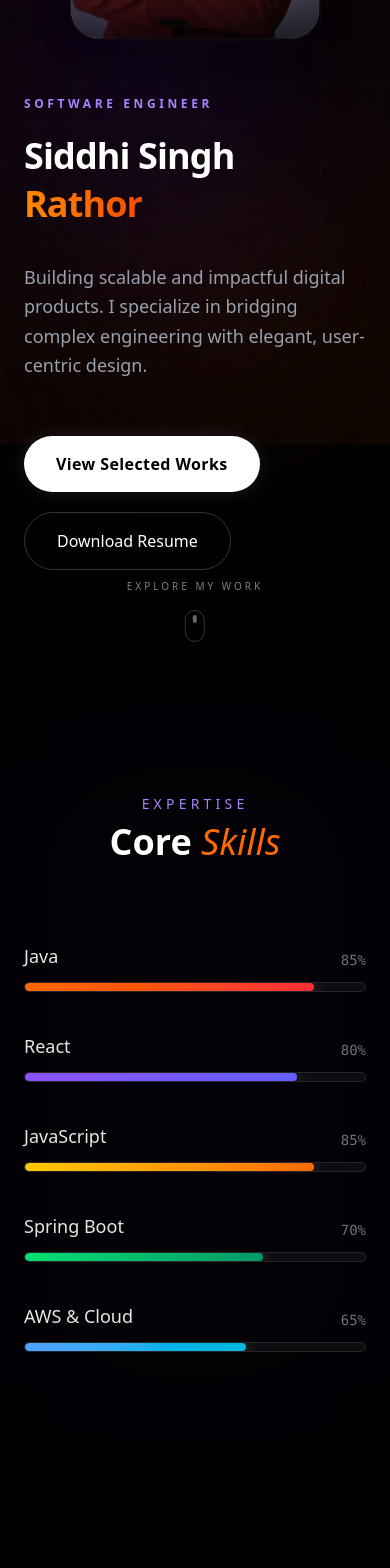
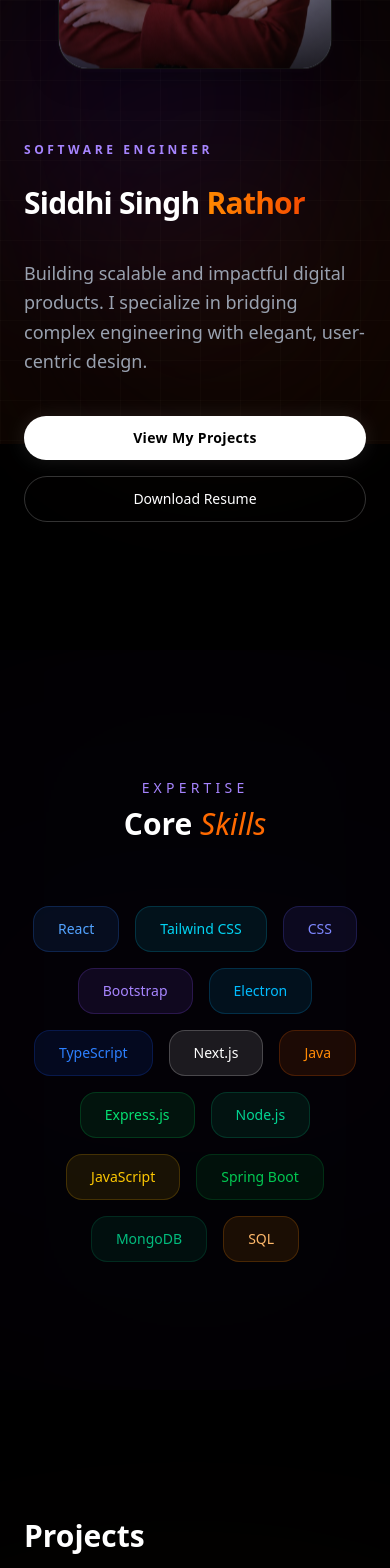
Before and after one commit to siddhisinghrathor/Siddhi_portfolio, a React (Vite) app: page / in a window 390 px wide. Shown: the part 400-1968 px from the top of the page. Built offline with nearby package versions, Linux system fonts and the light colour scheme.

Commit message:
refactor: improve responsive layout, typography, and UI consistency across landing pages and project components

```diff
--- a/src/pages/Contact.tsx
+++ b/src/pages/Contact.tsx
@@ -11,7 +11,7 @@ const Contact = () => {
   };
 
   return (
-    <section id="contact" className="py-32 relative overflow-hidden">
+    <section id="contact" className="py-32 md:py-48 relative overflow-hidden">
       <div className="max-w-4xl mx-auto px-6 text-center relative z-10">
 
         <motion.div
--- a/src/pages/Experience.tsx
+++ b/src/pages/Experience.tsx
@@ -30,7 +30,7 @@ const milestones = [
 
 const Experience = () => {
   return (
-    <section id="experience" className="py-32 relative overflow-hidden">
+    <section id="experience" className="py-32 md:py-48 relative overflow-hidden">
       {/* Background Ambient Glow */}
       <div className="absolute inset-0 -z-10 pointer-events-none">
         <div className="absolute top-1/2 right-0 w-[400px] h-[400px] bg-violet-600/5 blur-[150px] mix-blend-screen rounded-full" />
@@ -44,9 +44,9 @@ const Experience = () => {
            transition={{ duration: 0.8, ease: [0.16, 1, 0.3, 1] }}
            className="text-center mb-20"
         >
-          <h2 className="text-sm tracking-[0.3em] uppercase text-violet-400 mb-3 font-semibold">Proof of Work</h2>
+
           <h3 className="text-4xl md:text-5xl font-bold text-white tracking-tight">
-            Experience & <span className="text-transparent bg-clip-text bg-gradient-to-r from-orange-400 to-orange-600 italic font-light">Authority</span>
+            Achievements
           </h3>
         </motion.div>
 
--- a/src/pages/Home.tsx
+++ b/src/pages/Home.tsx
@@ -80,7 +80,7 @@ const ProfileCard = () => {
         style={{ transformStyle: "preserve-3d", rotateX, rotateY }}
         onMouseMove={handleMouseMove}
         onMouseLeave={handleMouseLeave}
-        className="group relative p-[3px] rounded-[2rem] w-64 h-[22rem] md:w-80 md:h-[28rem] transition-shadow duration-700 hover:shadow-[0_20px_60px_-15px_rgba(139,92,246,0.3)] shadow-[0_10px_40px_-20px_rgba(0,0,0,0.5)]"
+        className="group relative p-[3px] rounded-[2rem] w-full max-w-[280px] aspect-[4/5] md:w-80 md:h-[28rem] transition-shadow duration-700 hover:shadow-[0_20px_60px_-15px_rgba(139,92,246,0.3)] shadow-[0_10px_40px_-20px_rgba(0,0,0,0.5)]"
       >
         {/* Animated Gradient Border */}
         <motion.div
@@ -114,7 +114,7 @@ const Home = () => {
   return (
     <section
       id="home"
-      className="relative min-h-screen flex items-center justify-center overflow-hidden py-24 md:py-0"
+      className="relative min-h-screen flex items-center justify-center overflow-hidden py-32 md:py-40"
     >
       {/* Background Gradients */}
       <div className="absolute inset-0 -z-20 pointer-events-none">
@@ -123,7 +123,7 @@ const Home = () => {
       </div>
 
       <div className="max-w-6xl w-full px-6 relative z-10">
-        <div className="grid md:grid-cols-2 gap-12 lg:gap-20 items-center">
+        <div className="grid md:grid-cols-2 gap-16 md:gap-12 lg:gap-20 items-center">
 
           {/* LEFT — TEXT IDENTITY */}
           <motion.div
@@ -139,9 +139,9 @@ const Home = () => {
             </motion.div>
 
             <motion.div variants={itemVariants}>
-              <h1 className="text-4xl md:text-6xl lg:text-[4.5rem] font-bold tracking-tight text-white leading-[1.1]">
-                Siddhi Singh <br/>
-                <span className="text-transparent bg-clip-text bg-gradient-to-r from-orange-400 to-orange-600 inline-block mt-2">
+              <h1 className="text-3xl sm:text-4xl md:text-6xl lg:text-[4.5rem] font-bold tracking-tight text-white leading-[1.1]">
+                Siddhi Singh <span className="hidden sm:inline"><br/></span>
+                <span className="text-transparent bg-clip-text bg-gradient-to-r from-orange-400 to-orange-600 inline-block mt-1 sm:mt-2">
                   Rathor
                 </span>
               </h1>
@@ -154,17 +154,17 @@ const Home = () => {
               Building scalable and impactful digital products. I specialize in bridging complex engineering with elegant, user-centric design.
             </motion.p>
 
-            <motion.div variants={itemVariants} className="pt-8 flex flex-wrap gap-5">
+            <motion.div variants={itemVariants} className="pt-4 md:pt-8 flex flex-col sm:flex-row gap-4 sm:gap-5">
               <button
                 onClick={() => document.getElementById('projects')?.scrollIntoView({ behavior: 'smooth' })}
-                className="hover-target px-8 py-4 rounded-full bg-white text-black font-semibold tracking-wide hover:bg-gray-100 transition-colors duration-300 shadow-[0_0_20px_rgba(255,255,255,0.1)] hover:shadow-[0_0_30px_rgba(255,255,255,0.2)] flex items-center gap-2"
+                className="hover-target px-6 md:px-8 py-3 md:py-4 rounded-full bg-white text-black text-sm md:text-base font-semibold tracking-wide hover:bg-gray-100 transition-colors duration-300 shadow-[0_0_20px_rgba(255,255,255,0.1)] hover:shadow-[0_0_30px_rgba(255,255,255,0.2)] flex items-center justify-center gap-2"
               >
-                View Selected Works
+                View My Projects
               </button>
               <a
-              target="_blank"
-                href="https://drive.google.com/file/d/11E7YRgGmKBA-q0paemxgnJZDwedSmET8/view?usp=sharing" download
-                className="hover-target px-8 py-4 rounded-full border border-white/20 text-white font-medium hover:bg-white/5 hover:border-white/40 transition-colors duration-300 flex items-center gap-2"
+                target="_blank"
+                href="https://drive.google.com/file/d/11E7YRgGmKBA-q0paemxgnJZDwedSmET8/view?usp=sharing" rel="noreferrer"
+                className="hover-target px-6 md:px-8 py-3 md:py-4 rounded-full border border-white/20 text-white text-sm md:text-base font-medium hover:bg-white/5 hover:border-white/40 transition-colors duration-300 flex items-center justify-center gap-2"
               >
                 Download Resume
               </a>
@@ -180,7 +180,7 @@ const Home = () => {
       {/* Guided User Scroll CTA */}
       <motion.div
         initial={{ opacity: 0 }} animate={{ opacity: 1 }} transition={{ delay: 1.5, duration: 1 }}
-        className="absolute bottom-8 left-1/2 -translate-x-1/2 flex flex-col items-center gap-2 pointer-events-auto cursor-pointer group hover-target hover:opacity-100 opacity-60 transition-opacity"
+        className="absolute bottom-8 left-1/2 -translate-x-1/2 hidden md:flex flex-col items-center gap-2 pointer-events-auto cursor-pointer group hover-target hover:opacity-100 opacity-60 transition-opacity"
         onClick={() => document.getElementById('projects')?.scrollIntoView({ behavior: 'smooth' })}
       >
         <span className="text-[10px] uppercase tracking-[0.3em] text-white/50 group-hover:text-violet-400 transition-colors">Explore My Work</span>
--- a/src/pages/Projects.tsx
+++ b/src/pages/Projects.tsx
@@ -7,7 +7,7 @@ const projects: ProjectType[] = [
   {
     title: "Vardhishnu NGO Platform",
     desc: "A comprehensive digital transformation platform built for Vardhishnu NGO to operate community outreach programs seamlessly.",
-    tags: ["React", "Express Hub", "MongoDB", "Tailwind CSS"],
+    tags: ["React", "Express.js", "MongoDB", "Tailwind CSS"],
     problem: "Vardhishnu relied on paper trails and disconnected systems to manage widespread volunteer orientation data and charity outreaches.",
     solution: "Designed and deployed a scalable MERN stack web app establishing a digital ecosystem for volunteer logging and transparent donation routing.",
     features: ["Digital Volunteer Onboarding", "Real-time Event Management", "Donation Integration Hub", "Custom Admin Dashboard"],
@@ -94,7 +94,7 @@ const TiltCard = ({ project, index, onClick }: { project: ProjectType; index: nu
       onMouseMove={handleMouseMove}
       onMouseLeave={handleMouseLeave}
       onClick={onClick}
-      className="group relative h-[420px] rounded-[1.5rem] bg-white/[0.03] backdrop-blur-xl border border-white/10 transition-all hover:-translate-y-2 duration-500 cursor-pointer hover-target shadow-[0_8px_30px_rgba(0,0,0,0.12)] hover:shadow-[0_20px_40px_rgba(139,92,246,0.15)] flex flex-col overflow-hidden"
+      className="group relative h-[380px] md:h-[420px] rounded-[1.5rem] bg-white/[0.03] backdrop-blur-xl border border-white/10 transition-all hover:-translate-y-2 duration-500 cursor-pointer hover-target shadow-[0_8px_30px_rgba(0,0,0,0.12)] hover:shadow-[0_20px_40px_rgba(139,92,246,0.15)] flex flex-col overflow-hidden"
     >
       {/* Magic Hover Border & Inner Light (hidden on mobile via group-hover logic normally, but opacity 0 initially) */}
       <motion.div
@@ -114,7 +114,7 @@ const TiltCard = ({ project, index, onClick }: { project: ProjectType; index: nu
 
       <div
         style={{ transform: "translateZ(40px)" }}
-        className="p-8 flex flex-col h-full relative z-10"
+        className="p-6 md:p-8 flex flex-col h-full relative z-10"
       >
         {/* Placeholder for project image mock/gradient */}
         <div className="w-full h-32 shrink-0 mb-6 rounded-xl bg-gradient-to-br from-violet-500/10 to-orange-500/5 border border-white/5 relative overflow-hidden flex items-center justify-center pointer-events-none">
@@ -123,11 +123,11 @@ const TiltCard = ({ project, index, onClick }: { project: ProjectType; index: nu
         </div>
 
         <div className="flex-1 flex flex-col">
-          <h3 className="text-2xl text-white font-bold mb-2 tracking-tight group-hover:text-orange-400 transition-colors pointer-events-none">
+          <h3 className="text-xl md:text-2xl text-white font-bold mb-2 tracking-tight group-hover:text-orange-400 transition-colors pointer-events-none">
             {project.title}
           </h3>
 
-          <p className="text-gray-400 text-sm line-clamp-2 leading-relaxed font-light pointer-events-none mb-4">
+          <p className="text-gray-400 text-xs md:text-sm line-clamp-2 md:line-clamp-3 leading-relaxed font-light pointer-events-none mb-4">
             {project.desc}
           </p>
 
@@ -152,7 +152,7 @@ const Projects = () => {
   const [selectedProject, setSelectedProject] = useState<ProjectType | null>(null);
 
   return (
-    <section id="projects" className="relative py-32 overflow-hidden">
+    <section id="projects" className="relative py-32 md:py-48 overflow-hidden">
       <div className="absolute inset-0 -z-10">
         <div className="absolute top-1/4 -right-1/4 w-[600px] h-[600px] bg-orange-500/10 blur-[150px] mix-blend-screen rounded-full" />
         <div className="absolute bottom-1/4 -left-1/4 w-[600px] h-[600px] bg-violet-600/10 blur-[150px] mix-blend-screen rounded-full" />
@@ -165,13 +165,12 @@ const Projects = () => {
            viewport={{ once: true }}
            transition={{ duration: 0.6 }}
         >
-          <h2 className="text-sm tracking-[0.3em] uppercase text-violet-400 mb-2">Portfolio</h2>
-          <h3 className="text-4xl md:text-5xl font-bold mb-16 text-white">
-            Selected <span className="text-orange-500 italic font-light">Works</span>
+          <h3 className="text-3xl md:text-5xl font-bold mb-10 md:mb-16 text-white">
+           Projects
           </h3>
         </motion.div>
 
-        <div className="grid md:grid-cols-2 lg:grid-cols-3 gap-8 perspective-1000">
+        <div className="grid grid-cols-1 md:grid-cols-2 lg:grid-cols-3 gap-6 md:gap-8 perspective-1000">
           {projects.map((p, i) => (
             <TiltCard key={i} project={p} index={i} onClick={() => setSelectedProject(p)} />
           ))}
--- a/src/pages/Skills.tsx
+++ b/src/pages/Skills.tsx
@@ -1,16 +1,25 @@
 import { motion } from "framer-motion";
 
 const skills = [
-  { name: "Java", level: 85, color: "from-orange-500 to-red-500" },
-  { name: "React", level: 80, color: "from-violet-500 to-indigo-500" },
-  { name: "JavaScript", level: 85, color: "from-yellow-400 to-orange-500" },
-  { name: "Spring Boot", level: 70, color: "from-green-400 to-emerald-600" },
-  { name: "AWS & Cloud", level: 65, color: "from-blue-400 to-cyan-500" },
+  { name: "React", color: "bg-blue-500/10 text-blue-400 border-blue-500/20" },
+  { name: "Tailwind CSS", color: "bg-cyan-500/10 text-cyan-400 border-cyan-500/20" },
+  { name: "CSS", color: "bg-indigo-500/10 text-indigo-400 border-indigo-500/20" },
+  { name: "Bootstrap", color: "bg-violet-500/10 text-violet-400 border-violet-500/20" },
+  { name: "Electron", color: "bg-sky-500/10 text-sky-400 border-sky-500/20" },
+  { name: "TypeScript", color: "bg-blue-600/10 text-blue-500 border-blue-600/20" },
+  { name: "Next.js", color: "bg-white/10 text-white border-white/20" },
+  { name: "Java", color: "bg-orange-500/10 text-orange-400 border-orange-500/20" },
+  { name: "Express.js", color: "bg-green-500/10 text-green-400 border-green-500/20" },
+  { name: "Node.js", color: "bg-emerald-500/10 text-emerald-400 border-emerald-500/20" },
+  { name: "JavaScript", color: "bg-yellow-500/10 text-yellow-400 border-yellow-500/20" },
+  { name: "Spring Boot", color: "bg-green-600/10 text-green-500 border-green-600/20" },
+  { name: "MongoDB", color: "bg-emerald-600/10 text-emerald-500 border-emerald-600/20" },
+  { name: "SQL", color: "bg-orange-400/10 text-orange-300 border-orange-400/20" },
 ];
 
 const Skills = () => {
   return (
-    <section id="skills" className="py-32 relative overflow-hidden">
+    <section id="skills" className="py-32 md:py-48 relative overflow-hidden">
       {/* Background Glow */}
       <div className="absolute inset-0 -z-10 flex items-center justify-center">
         <div className="w-[800px] h-[800px] bg-violet-600/5 blur-[200px] rounded-full" />
@@ -22,47 +31,25 @@ const Skills = () => {
            whileInView={{ opacity: 1, y: 0 }}
            viewport={{ once: true }}
            transition={{ duration: 0.6 }}
-           className="text-center mb-20"
+           className="text-center mb-16"
         >
           <h2 className="text-sm tracking-[0.3em] uppercase text-violet-400 mb-2">Expertise</h2>
-          <h3 className="text-4xl md:text-5xl font-bold text-white">
+          <h3 className="text-3xl md:text-5xl font-bold text-white">
             Core <span className="text-orange-500 italic font-light">Skills</span>
           </h3>
         </motion.div>
 
-        <div className="grid md:grid-cols-2 gap-x-16 gap-y-10">
+        <div className="flex flex-wrap justify-center gap-4 md:gap-6">
           {skills.map((skill, i) => (
             <motion.div
               key={i}
-              initial={{ opacity: 0, x: i % 2 === 0 ? -30 : 30 }}
-              whileInView={{ opacity: 1, x: 0 }}
-              viewport={{ once: true, margin: "-50px" }}
-              transition={{ duration: 0.8, delay: i * 0.1 }}
-              className="group"
+              initial={{ opacity: 0, scale: 0.9 }}
+              whileInView={{ opacity: 1, scale: 1 }}
+              viewport={{ once: true }}
+              transition={{ duration: 0.4, delay: i * 0.05 }}
+              className={`px-6 py-3 rounded-2xl border ${skill.color} text-sm md:text-base font-medium transition-all duration-300 hover:scale-105 hover:bg-opacity-20 cursor-default`}
             >
-              <div className="flex justify-between items-end mb-3">
-                <span className="text-lg font-medium text-white/90 group-hover:text-white transition-colors duration-300">
-                  {skill.name}
-                </span>
-                <span className="text-sm font-mono text-gray-500 group-hover:text-violet-400 transition-colors duration-300">
-                  {skill.level}%
-                </span>
-              </div>
-
-              <div className="relative h-2.5 bg-white/5 rounded-full overflow-hidden border border-white/10 shadow-inner">
-                {/* Glow Track */}
-                <div className="absolute inset-0 bg-gradient-to-r from-transparent via-white/5 to-transparent -translate-x-full group-hover:translate-x-full transition-transform duration-1000" />
-
-                <motion.div
-                  className={`absolute top-0 left-0 h-full rounded-full bg-gradient-to-r ${skill.color} shadow-[0_0_15px_rgba(255,255,255,0.3)]`}
-                  initial={{ width: 0 }}
-                  whileInView={{ width: `${skill.level}%` }}
-                  transition={{ duration: 1.5, ease: [0.25, 0.1, 0.25, 1], delay: 0.2 }}
-                  viewport={{ once: true }}
-                >
-                  <div className="absolute -right-2 top-1/2 -translate-y-1/2 w-4 h-4 bg-white rounded-full shadow-[0_0_10px_rgba(255,255,255,0.8)] opacity-0 group-hover:opacity-100 transition-opacity" />
-                </motion.div>
-              </div>
+              {skill.name}
             </motion.div>
           ))}
         </div>
```
Also changed, not shown: src/components/ui/CustomCursor.tsx (+9 -0 lines), src/components/ui/ProjectModal.tsx (+13 -3 lines).
